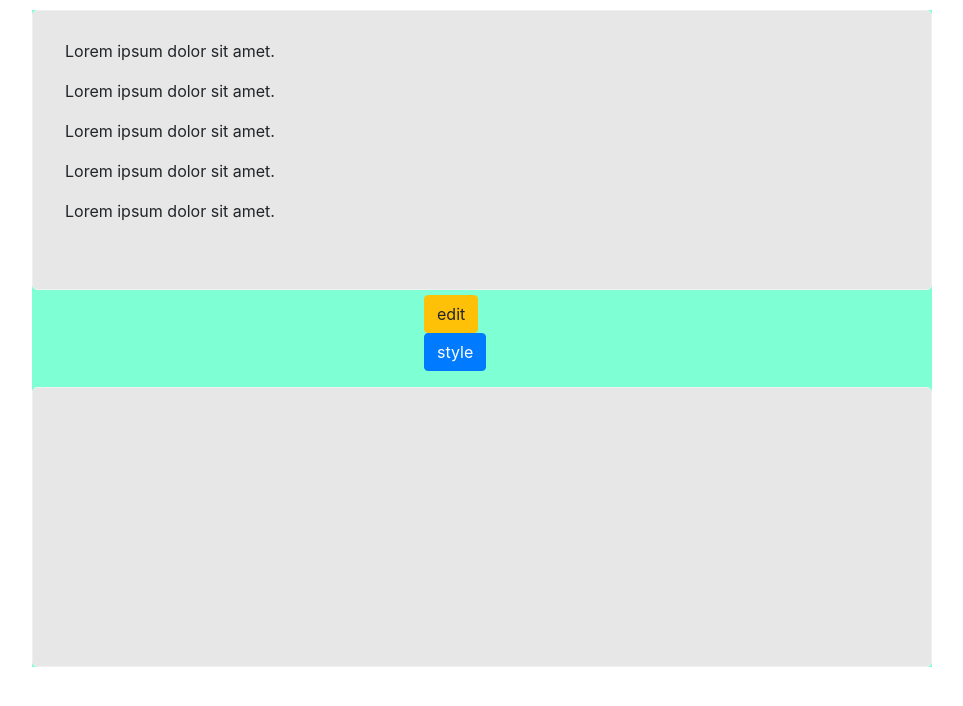
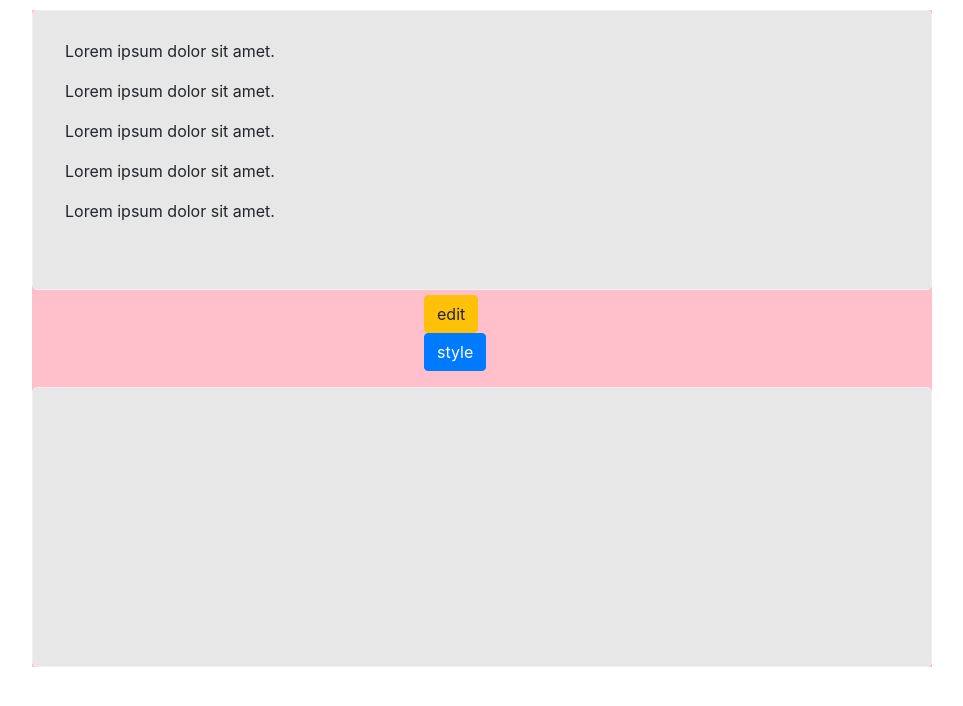
Before and after one commit to Karlito887/Work-JS-1, a plain HTML site: page index.html in a window 1280 px wide. Shown: the whole page, without its empty margins (158-1121 px from the left). Drawn offline with nearby package versions, Linux system fonts and the light colour scheme.

Commit message:
make a better view code

```diff
--- a/style.css
+++ b/style.css
@@ -1,7 +1,7 @@
 .container-main {
     margin: 10px auto;
     width: 900px;
-    background-color: aquamarine
+    background-color: pink
 }
 .box {
     padding-left: 32px;
```
